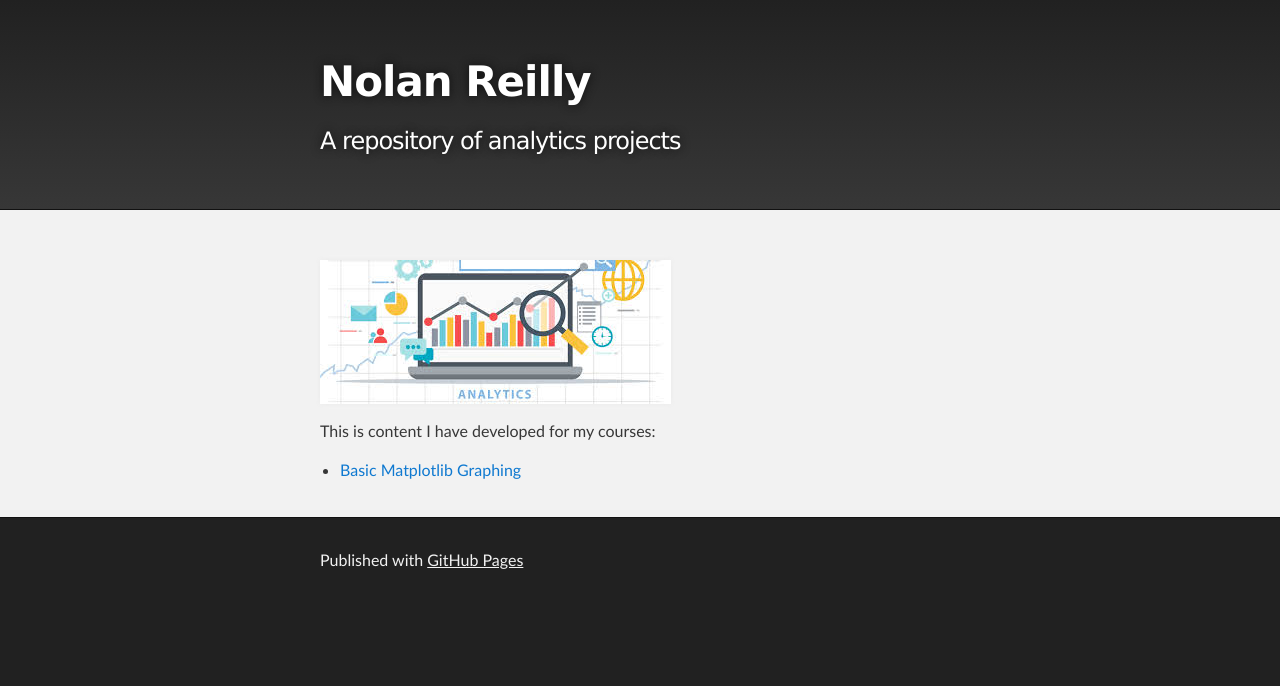
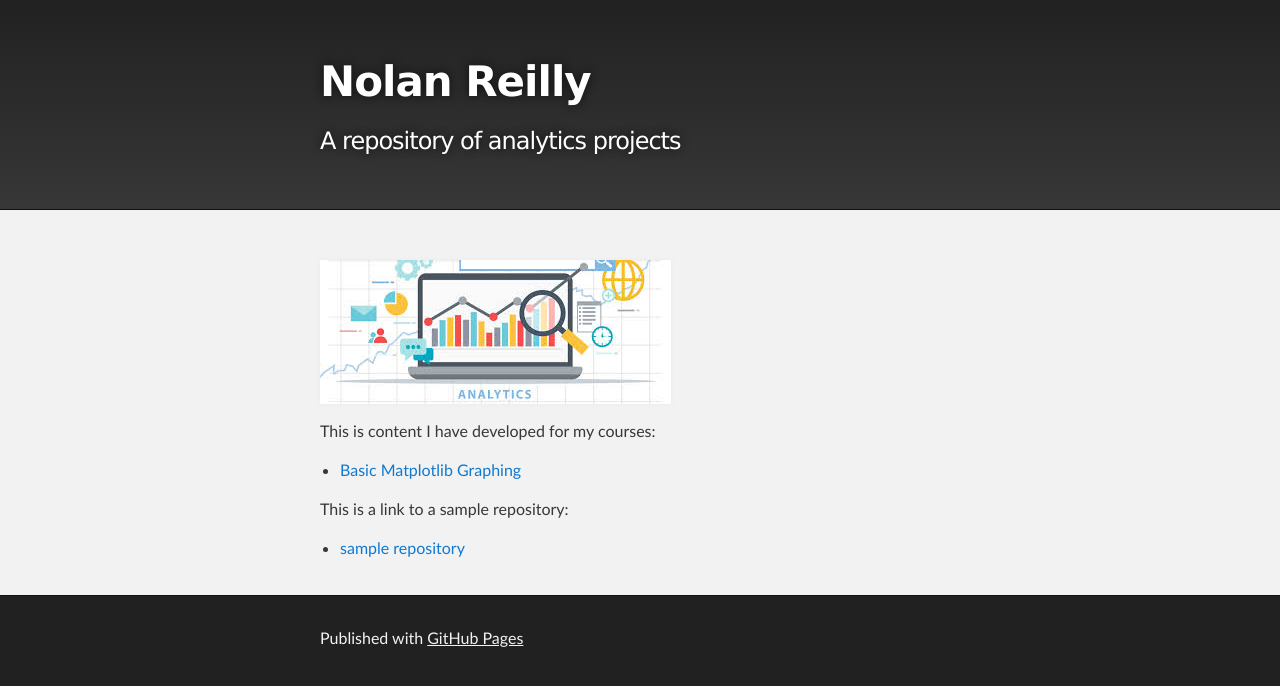
Before and after one commit to nolanpreilly/nolanpreilly.github.io, a Jekyll site: the page built from index.md, in a window 1280 px wide. Shown: the top 686 px of the page. Built offline with Jekyll 4.4.1, drawn with Linux system fonts in a browser that asks for light colours; our own code applies the rules of GitHub Pages for plain Markdown files.

Commit message:
Update index.md

```diff
--- a/index.md
+++ b/index.md
@@ -8,3 +8,6 @@ Description: A repository of school projects
 This is content I have developed for my courses:
 
 - [Basic Matplotlib Graphing](/graphing/index.md)
+
+This is a link to a sample repository:
+- [sample repository](https://github.com/nolanpreilly/sample)
```
